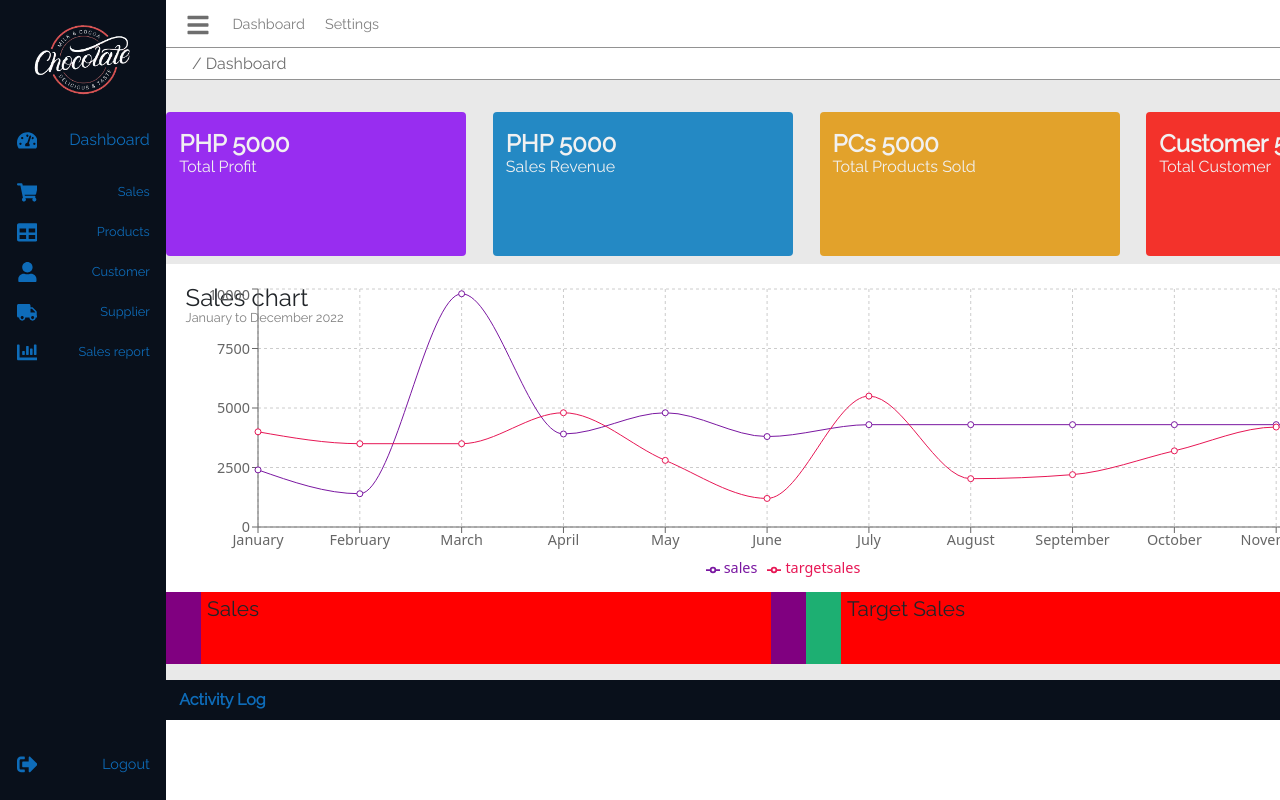
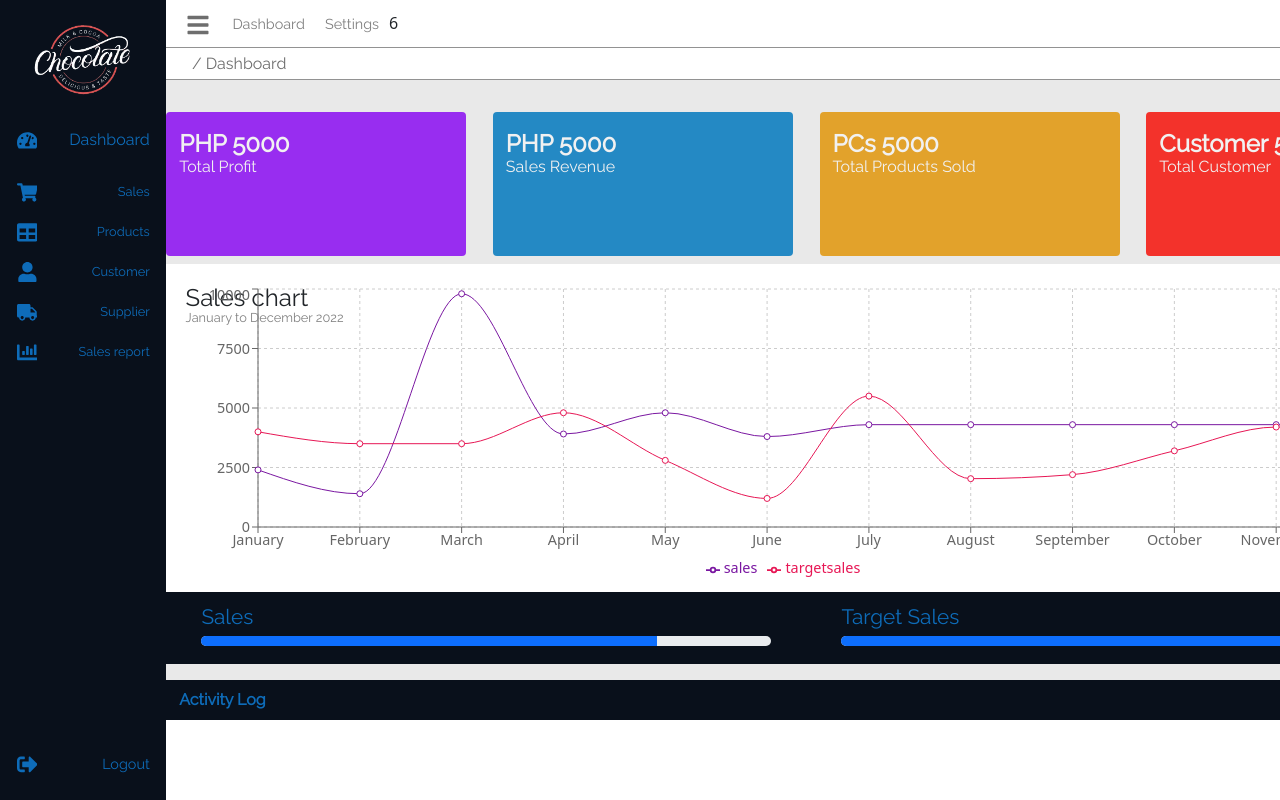
Before and after one commit to SymphonyofTheNight/POS_SYSTEM, a React (Create React App) app in the folder client/: page /dashboard in a window 1280 px wide. Built offline with nearby package versions, Linux system fonts and the light colour scheme.

Commit message:
fix progress bar and live time

```diff
--- a/client/package.json
+++ b/client/package.json
@@ -9,6 +9,7 @@
     "axios": "^0.27.2",
     "bootstrap": "^5.2.1",
     "chart.js": "^3.9.1",
+    "moment": "^2.29.4",
     "node-sass": "^7.0.3",
     "react": "^18.2.0",
     "react-chartjs-2": "^4.3.1",
--- a/client/src/components/Dashboard/Dashboard.jsx
+++ b/client/src/components/Dashboard/Dashboard.jsx
@@ -1,4 +1,5 @@
 import React from 'react';
+import moment from 'moment';
 import { useNavigate } from 'react-router-dom';
 import { useEffect, useRef, useState } from 'react';
 import { FaBars, FaTachometerAlt, FaShoppingCart, FaTable, FaUser, FaTruck, FaChartBar, FaSignOutAlt } from 'react-icons/fa';
@@ -40,6 +41,7 @@ const Dashboard = () => {
     //hooks
     const [Component, setComponent] = useState(<HomeDashboard targetSales={targetSales} setTargetSales={setTargetSales} />);
     const [tabswitch, setTabswitch] = useState(false);
+    const [time, setTime] = useState();
     const [nav, setNav] = useState('/ Dashboard');
 
     const _tabs = useRef(null);
@@ -71,6 +73,14 @@ const Dashboard = () => {
         }
     }, [tabswitch])
 
+    useEffect(() => {
+        setTime(
+            window.setInterval(() => {
+                moment().format('ddd M/d/y H:mm:ss')
+            }, 1000)
+        )
+    }, [])
+
     return (
         <div className='Dashboard'>
             <nav className='nav-tab' ref={nav_tab}>
@@ -80,7 +90,7 @@ const Dashboard = () => {
                 <div className='navigation'>
                     <button className='category'
                         onClick={() => {
-                            setComponent(<HomeDashboard />)
+                            setComponent(<HomeDashboard targetSales={targetSales} setTargetSales={setTargetSales} />)
                             setNav('/ Dashboard')
                             navigate('/dashboard')
                         }}
@@ -182,6 +192,12 @@ const Dashboard = () => {
                         <button className='SettingsBtn'>
                             Settings
                         </button>
+
+                        <span className='time'>
+                            {window.setInterval(() => {
+                                moment().format('MMMM Do YYYY, h:mm:ss a')
+                            }, 1000)}
+                        </span>
                     </div>
                     <div className='tabsContainer_2' ref={nav_3}>
                         <span className='text'>
--- a/client/src/components/Dashboard/DashboardComponents/Home/HomeDashboard.jsx
+++ b/client/src/components/Dashboard/DashboardComponents/Home/HomeDashboard.jsx
@@ -152,16 +152,19 @@ const HomeDashboard = ({ targetSales, setTargetSales }) => {
                             <span className='text'>
                                 Sales
                             </span>
+                            <div className="progress" style={{ height: '10px' }}>
+                                <div className="progress-bar" role="progressbar" style={{ width: '80%' }} aria-valuenow="100" aria-valuemin="0" aria-valuemax="100" />
+                            </div>
                         </div>
-                        {/* <div className="progress">
-                            <div className="progress-bar" role="progressbar" style={{ width: '80%' }} aria-valuenow="100" aria-valuemin="0" aria-valuemax="100" />
-                        </div> */}
                     </div>
                     <div className='sales-targetContainer'>
                         <div className='progress-line-container'>
                             <span className='text'>
                                 Target Sales
                             </span>
+                            <div className="progress" style={{ height: '10px' }}>
+                                <div className="progress-bar" role="progressbar" style={{ width: '80%' }} aria-valuenow="100" aria-valuemin="0" aria-valuemax="100" />
+                            </div>
                         </div>
                     </div>
                 </div>
--- a/client/src/scss/_Dashboard.scss
+++ b/client/src/scss/_Dashboard.scss
@@ -178,7 +178,7 @@
     }
 
     .dashboard-container {
-        @include baseDisplay(rgb(202, 202, 202), auto, 87vw);
+        @include baseDisplay($--bg-dashbg, auto, 87vw);
         position: absolute;
         right: 0;
         display: flex;
@@ -261,7 +261,7 @@
         }
 
         .renderComponentContainer {
-            @include baseDisplay(rgb(233, 233, 233), 90vh, 87vw);
+            @include baseDisplay($--bg-dashbg, 90vh, 87vw);
             transition: .2s ease-in-out;
             display: grid;
             place-items: center;
@@ -435,43 +435,53 @@
                         flex-direction: row;
 
                         .salesContainer {
-                            @include baseDisplay(purple, 9vh, 640px);
+                            @include baseDisplay($--bg-div-color, 9vh, 640px);
                             display: flex;
                             flex-direction: row;
                             align-items: center;
                             justify-content: center;
 
                             .progress-line-container {
-                                @include baseDisplay(red, 9vh, 570px);
+                                @include baseDisplay(none, 9vh, 570px);
                                 position: relative;
 
                                 .text {
                                     font-family: $--text-font;
                                     font-size: 1.3em;
                                     position: absolute;
-                                    top: 1%;
-                                    left: 1%;
+                                    top: 12%;
+                                    left: 0%;
+                                    color: #0e6cb9;
+                                }
+
+                                .progress {
+                                    margin-top: 5.5vh;
                                 }
                             }
                         }
 
                         .sales-targetContainer {
-                            @include baseDisplay(rgb(29, 175, 114), 9vh, 640px);
+                            @include baseDisplay($--bg-div-color, 9vh, 640px);
                             display: flex;
                             flex-direction: row;
                             align-items: center;
                             justify-content: center;
 
                             .progress-line-container {
-                                @include baseDisplay(red, 9vh, 570px);
+                                @include baseDisplay(none, 9vh, 570px);
                                 position: relative;
 
                                 .text {
                                     font-family: $--text-font;
                                     font-size: 1.3em;
                                     position: absolute;
-                                    top: 1%;
-                                    left: 1%;
+                                    top: 12%;
+                                    left: 0%;
+                                    color: #0e6cb9;
+                                }
+
+                                .progress {
+                                    margin-top: 5.5vh;
                                 }
                             }
                         }
--- a/client/src/scss/_root.scss
+++ b/client/src/scss/_root.scss
@@ -8,6 +8,8 @@
 }
 
 //variables
+$--bg-none: none;
+$--bg-dashbg: rgb(233, 233, 233);
 $--bg-div-color: rgb(9, 16, 27);
 $--bg-color: rgba($color: #080808, $alpha: 1.0);
 $--text-font: 'Raleway', sans-serif;
```
Also changed, not shown: 1 other file (tests, documents, lock files or other folders).
